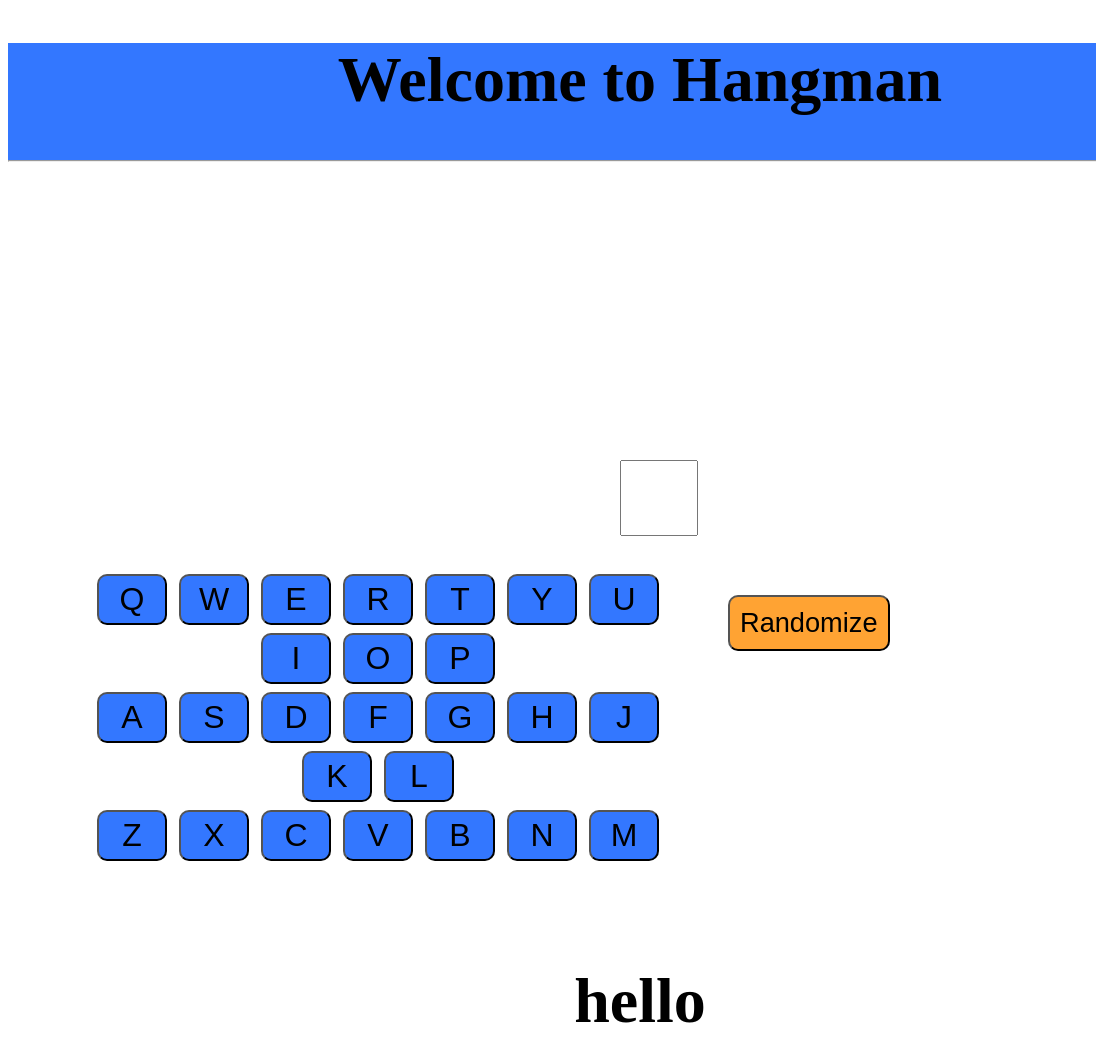
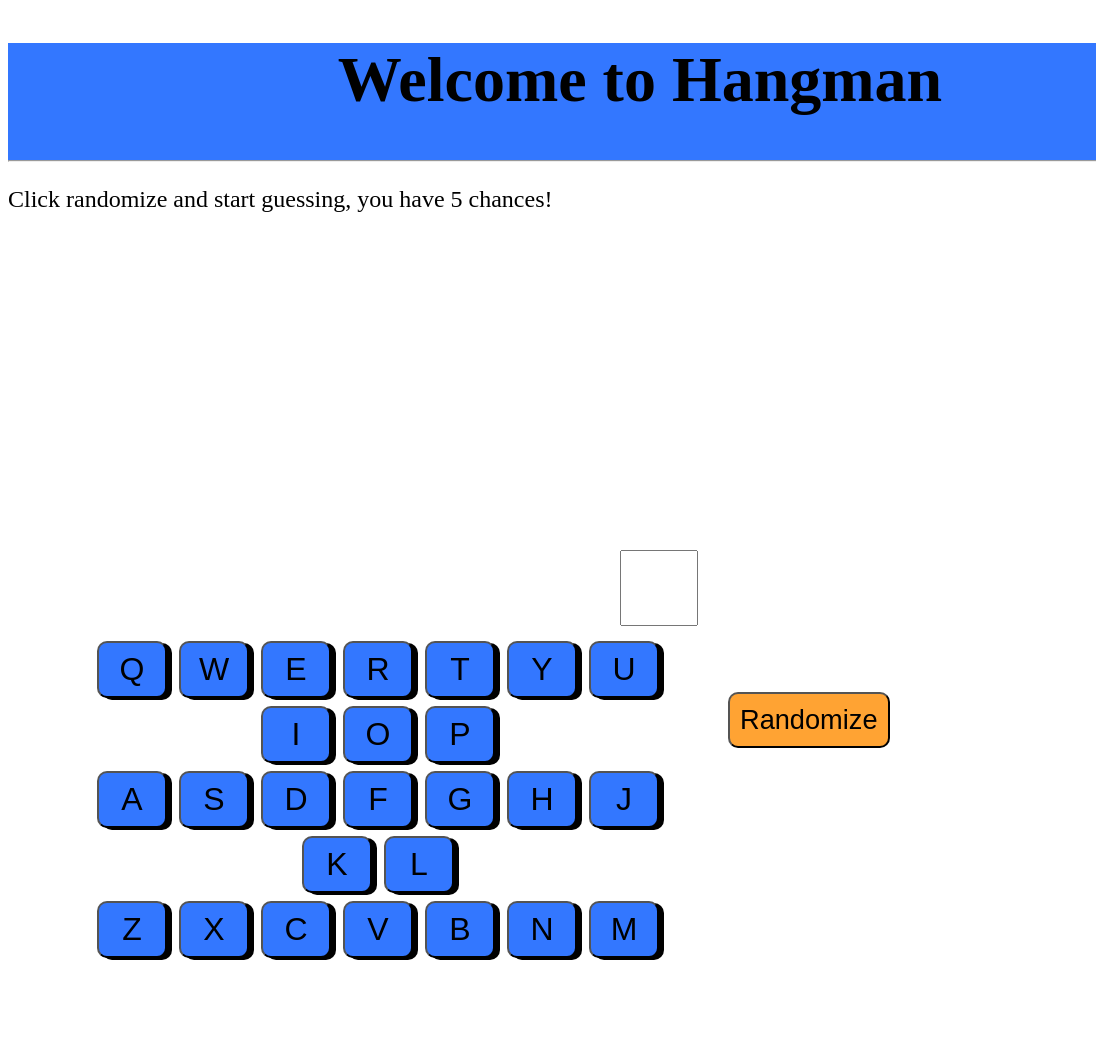
Before and after one commit to dangtruong06/hangman, a plain HTML site: page index.html in a window 1280 px wide. Shown: the full height of the page, 0-1096 px from the left. After the commit the page ends 962 px from the top, so only its background shows below. Drawn offline with Linux system fonts and the light colour scheme.

Commit message:
added some instructions

```diff
--- a/index.html
+++ b/index.html
@@ -11,6 +11,7 @@
         <h1>Welcome to Hangman</h1>
         <hr>
     </header>
+    <p id="instructions">Click randomize and start guessing, you have 5 chances!</p>
 
 
 
@@ -61,7 +62,7 @@
 
     <input readonly id="display">
 
-    <h1 id="win-lose">hello</h1>
+    <h1 id="win-lose"></h1>
 
     <script src="words.js"></script>
     <script src="index.js"></script>
--- a/index.js
+++ b/index.js
@@ -59,11 +59,11 @@ function appendDisplay(word){
 
     compareAns = hintLength.join('');
 
-    if(compareAns == answer && lives < 5){
-        win.textContent = "You WIN!";
+    if(compareAns == answer && lives <= 5){
+        win.textContent = "You WIN! Press 'randomize' to play again";
     }
     else if(lives > 5){
-        win.textContent = `You lost! Answer is ${answer}`;
+        win.textContent = `You lost! Answer is ${answer}. Press 'randomize' to play again`;
     }
 
     man.src=`images/${lives}.png`;
--- a/style.css
+++ b/style.css
@@ -2,6 +2,9 @@ h1{
     font-size: 4em;
     text-align: center;
 
+}
+#instructions{
+    font-size: 1.5em;
 }
 .keyboard{
     position: relative;
@@ -15,9 +18,10 @@ h1{
 .buttons{
     width: 70px;
     font-size: 2em;
-    padding: 5px;
+    padding: 8px;
     border-radius: 10px;
     margin: 4px;
+    box-shadow: 5px 2px;
     background-color: hsl(220, 100%, 60%);
 
 }
@@ -67,12 +71,12 @@ h1{
     width: 70px;
     height: 70px;
     position: fixed;
-    top: 460px;
+    top: 550px;
     left: 620px;
 }
 
 #win-lose{
     border: none;
     position: relative;
-    top: 400px;
+    top: 200px;
 }
```
